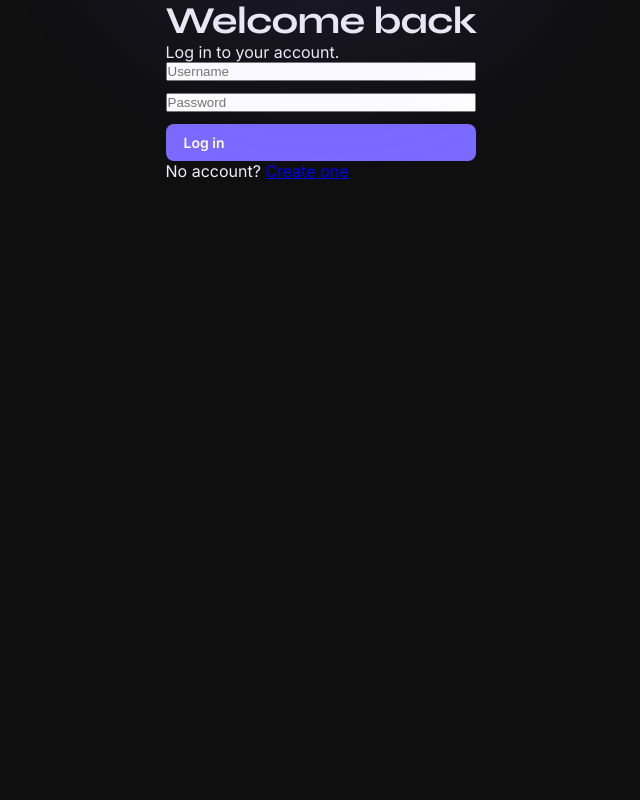
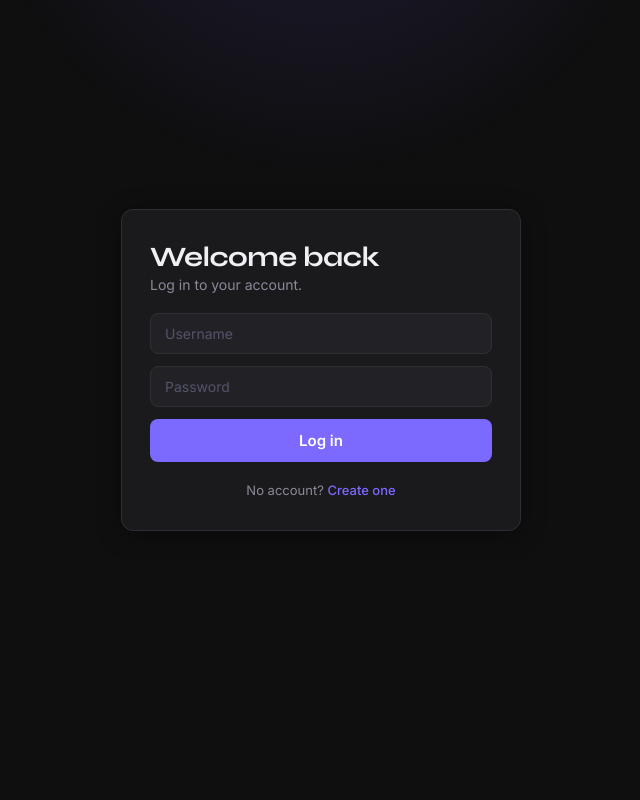
Before and after one commit to markmwesigwa345/my-todo, a Django app: page /login/ in a window 1280 px wide. Shown: the whole page, without its empty margins (319-959 px from the left). Run offline with Django 5.2, Linux system fonts and the light colour scheme.

Commit message:
fix login page

```diff
--- a/pages/static/pages/css/todo.css
+++ b/pages/static/pages/css/todo.css
@@ -32,16 +32,18 @@
       background: var(--bg);
       color: var(--text);
       min-height: 100vh;
+      min-height: 100dvh;
       display: flex;
       flex-direction: column;
       align-items: center;
       padding: 0 0 60px;
+      overflow-x: hidden;
     }
 
     /* ── Ambient glow ── */
     .glow {
       position: fixed; top: -160px; left: 50%; transform: translateX(-50%);
-      width: 700px; height: 340px;
+      width: min(700px, 100vw); height: 340px;
       background: radial-gradient(ellipse at 50% 0%, #7c6aff28 0%, transparent 70%);
       pointer-events: none; z-index: 0;
     }
@@ -271,7 +273,7 @@
       letter-spacing: .03em;
     }
     .time-tag.morning { background: #fbbf241a; color: var(--amber); }
-    .time-tag.afternoon { background: #f97316 1a; color: #fb923c; }
+    .time-tag.afternoon { background: #f973161a; color: #fb923c; }
     .time-tag.evening { background: var(--accent-lo); color: var(--accent); }
 
     /* Delete */
@@ -307,7 +309,8 @@
     /* ── Scrollable list area ── */
     .list-area {
       display: flex; flex-direction: column; gap: 4px;
-      max-height: 460px; overflow-y: auto;
+      max-height: min(460px, 50dvh);
+      overflow-y: auto;
       scrollbar-width: thin; scrollbar-color: var(--border) transparent;
       padding-right: 2px;
     }
@@ -322,6 +325,108 @@
     }
     #toast.show { transform: translateX(-50%) translateY(0); }
 
+    /* ── Nav bar ── */
+    .nav-bar {
+      width: 100%; max-width: 640px;
+      display: flex; align-items: center; justify-content: flex-end;
+      gap: 16px; padding: 14px 24px;
+      position: relative; z-index: 1;
+      font-size: 13px;
+    }
+    .nav-bar span { color: var(--text-muted); }
+    .nav-bar a {
+      color: var(--accent); text-decoration: none; font-weight: 500;
+      padding: 5px 12px; border-radius: var(--radius-xs);
+      border: 1px solid var(--accent-mid); background: var(--accent-lo);
+      transition: opacity .15s;
+    }
+    .nav-bar a:hover { opacity: .8; }
+
+    /* ── Auth layout ── */
+    .auth-wrap {
+      flex: 1;
+      width: 100%;
+      display: flex;
+      align-items: center;
+      justify-content: center;
+      padding: 24px 16px;
+      padding-bottom: max(24px, env(safe-area-inset-bottom));
+      position: relative; z-index: 1;
+    }
+
+    .auth-card {
+      width: 100%;
+      max-width: 400px;
+      background: var(--surface);
+      border: 1px solid var(--border);
+      border-radius: var(--radius);
+      padding: 32px 28px;
+      box-shadow: var(--shadow);
+      display: flex;
+      flex-direction: column;
+      gap: 20px;
+    }
+
+    .auth-card h1 {
+      font-size: clamp(22px, 5vw, 28px);
+      margin-bottom: 4px;
+    }
+
+    .auth-card p {
+      font-size: 14px;
+      color: var(--text-muted);
+    }
+
+    .auth-form {
+      display: flex;
+      flex-direction: column;
+      gap: 12px;
+    }
+
+    .auth-form input {
+      width: 100%;
+      background: var(--surface2);
+      border: 1px solid var(--border);
+      border-radius: var(--radius-sm);
+      padding: 11px 14px;
+      font-family: 'Inter', sans-serif;
+      font-size: 14px;
+      color: var(--text);
+      outline: none;
+      transition: border-color .15s;
+      -webkit-appearance: none;
+    }
+    .auth-form input::placeholder { color: var(--text-dim); }
+    .auth-form input:focus { border-color: var(--accent); }
+
+    .auth-form .btn-add {
+      width: 100%;
+      justify-content: center;
+      padding: 12px 18px;
+      font-size: 15px;
+    }
+
+    .auth-error {
+      background: var(--red-lo);
+      border: 1px solid #f8717140;
+      border-radius: var(--radius-xs);
+      padding: 10px 14px;
+      font-size: 13px;
+      color: var(--red);
+    }
+
+    .auth-link {
+      font-size: 13px;
+      color: var(--text-muted);
+      text-align: center;
+    }
+    .auth-link a {
+      color: var(--accent);
+      text-decoration: none;
+      font-weight: 500;
+    }
+    .auth-link a:hover { text-decoration: underline; }
+
     /* ── Responsive ── */
     @media (max-width: 480px) {
       header { padding: 28px 16px 0; }
@@ -330,6 +435,14 @@
       .add-row input[type="text"],
       .add-row input[type="time"],
       .btn-add { width: 100%; }
+      .nav-bar { padding: 12px 16px; }
+    }
+
+    @media (max-width: 360px) {
+      .auth-card { padding: 24px 18px; }
+      .stats-bar { gap: 6px; }
+      .stat-pill { font-size: 11px; padding: 4px 8px; }
+      h1 { font-size: 24px; }
     }
 
     @media (prefers-reduced-motion: reduce) {
--- a/pages/templates/pages/login.html
+++ b/pages/templates/pages/login.html
@@ -3,7 +3,7 @@
 <html lang="en">
 <head>
   <meta charset="UTF-8" />
-  <meta name="viewport" content="width=device-width, initial-scale=1.0" />
+  <meta name="viewport" content="width=device-width, initial-scale=1.0, viewport-fit=cover" />
   <title>Login — My Day</title>
   <link href="https://fonts.googleapis.com/css2?family=Inter:wght@400;500;600&family=Syne:wght@700&display=swap" rel="stylesheet" />
   <link rel="stylesheet" href="{% static 'pages/css/todo.css' %}">
@@ -19,10 +19,10 @@
     {% if error %}
     <div class="auth-error">{{ error }}</div>
     {% endif %}
-    <form method="post" style="display:flex;flex-direction:column;gap:12px">
+    <form class="auth-form" method="post">
       {% csrf_token %}
-      <input name="username" type="text" placeholder="Username" autocomplete="off" required />
-      <input name="password" type="password" placeholder="Password" required />
+      <input name="username" type="text" placeholder="Username" autocomplete="username" required />
+      <input name="password" type="password" placeholder="Password" autocomplete="current-password" required />
       <button class="btn-add" type="submit">Log in</button>
     </form>
     <div class="auth-link">
```
Also changed, not shown: pages/templates/pages/index.html (+5 -3 lines), pages/templates/pages/register.html (+5 -5 lines), db.sqlite3.
